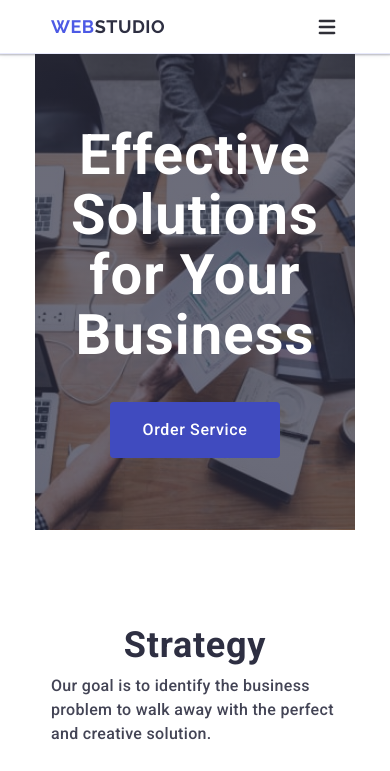
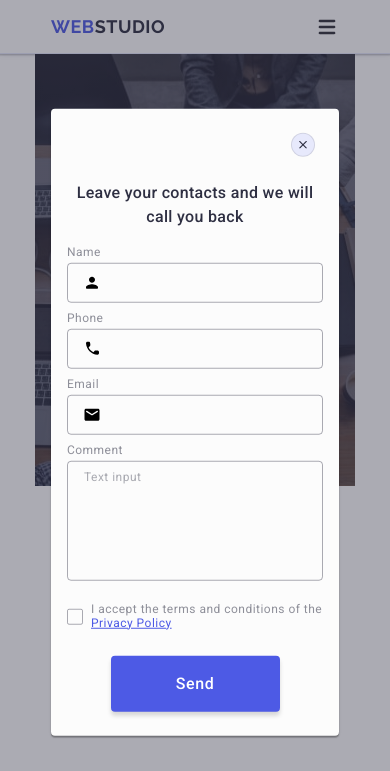
Before and after one commit to byOlexandra/goit-markup-hw-06, a plain HTML site: page index.html in a window 390 px wide. Both pictures are taken after a click on the button "Order Service". Shown: the top 771 px of the page. Drawn offline with nearby package versions, Linux system fonts and the light colour scheme.

Commit message:
modified

```diff
--- a/css/styles.css
+++ b/css/styles.css
@@ -218,10 +218,6 @@ ul, ol {
 }
 
 .mobile-menu-container {
-    position: relative;
-    top: 50%;
-    left: 50%;
-    transform: translate(-50%, -50%);
     padding-top: 72px;
     padding-bottom: 40px;
     display: flex;
@@ -450,8 +446,6 @@ ul, ol {
     padding: 112px 0;
     max-width: 768px;
 }
-}
-
 .main-title {
     max-width: 496px;
     line-height: 1.07;
@@ -468,7 +462,6 @@ ul, ol {
     ),
      url(../images/background-hero/hero-back-tab-min.jpg);
 }
-
 @media (min-resolution: 192dpi) {
     .header-section {
         background-image:
@@ -481,6 +474,11 @@ ul, ol {
     }
 
 }
+}
+
+
+
+
 
 /* hero section laptop */
 
--- a/index.html
+++ b/index.html
@@ -48,7 +48,7 @@
 
              </div>
              <div class="mobile-menu" data-menu>
-                <div class="mobile-menu-container">
+                <div class="container mobile-menu-container">
 
                     <button type="button" class="mobile-menu-close" data-menu-close>
                         <svg class="mobile-menu-icon" width="8" height="8"><use href="./images/icons.svg#icon-close"></use></svg>
@@ -94,8 +94,6 @@
                 </div>
              </div>
 
-             <script src="./js/menu.js"></script>
-
         </header>
         <main>
             <section class="header-section">
@@ -103,7 +101,7 @@
                     <h1 class="main-title">Effective Solutions
                      for Your Business
                     </h1>
-                     <button type="button" class="order-button">Order Service</button>
+                     <button type="button" class="order-button" data-modal-open>Order Service</button>
                 </div>
 
              </section>
@@ -348,7 +346,7 @@
                                          ./images/portfolio/portfolio-desk-1@2x-min.jpg 2x">
 
                                          <source media="(min-width: 768px)"
-                                         srcset="./images/portfolio/portfolio-tab-1-min.jpg 1x
+                                         srcset="./images/portfolio/portfolio-tab-1-min.jpg 1x,
                                          ./images/portfolio/portfolio-tab-1@2x-min.jpg 2x">
 
                                          <source media="(max-width: 767px)"
@@ -378,7 +376,7 @@
                                          ./images/portfolio/portfolio-tab-2@2x-min.jpg 2x">
 
                                          <source media="(max-width: 767px)"
-                                         srcset="./images/portfolio/portfolio-mob-2-min.jpg 1x
+                                         srcset="./images/portfolio/portfolio-mob-2-min.jpg 1x,
                                          ./images/portfolio/portfolio-mob-2@2x-min.jpg 2x">
 
                                          <img src="./images/portfolio/portfolio-desk-2-min.jpg"
@@ -561,9 +559,9 @@
             </div>
         </footer>
 
-                <div class="backdrop">
+                <div class="backdrop" data-modal>
                          <div class="modal">
-                            <button class="close-modal-btn" type="button">
+                            <button class="close-modal-btn" type="button" data-modal-close>
                              <svg class="close-icon" width="8" height="8">
                                 <use href="./images/icons.svg#icon-close"></use>
                             </svg>
@@ -658,5 +656,7 @@
                         </form>
                     </div>
                 </div>
+    <script src="./js/menu.js"></script>
+    <script src="./js/backdrop.js"></script>
     </body>
 </html>
--- /dev/null
+++ b/js/backdrop.js
@@ -0,0 +1,18 @@
+(() => {
+  const refs = {
+    // Додати атрибут data-modal-open на кнопку відкриття
+    openModalBtn: document.querySelector("[data-modal-open]"),
+    // Додати атрибут data-modal-close на кнопку закриття
+    closeModalBtn: document.querySelector("[data-modal-close]"),
+    // Додати атрибут data-modal на бекдроп модалки
+    modal: document.querySelector("[data-modal]"),
+  };
+
+  refs.openModalBtn.addEventListener("click", toggleModal);
+  refs.closeModalBtn.addEventListener("click", toggleModal);
+
+  function toggleModal() {
+    // is-open це клас який буде додаватися/забиратися на бекдроп при натисканні на кнопки
+    refs.modal.classList.toggle("is-open");
+  }
+})();
```
Also changed, not shown: images/background-hero/people-office 1.jpg (deleted), images/background-hero/people-office-min@2x.jpg (deleted), images/background-hero/people-office.jpg (deleted).
